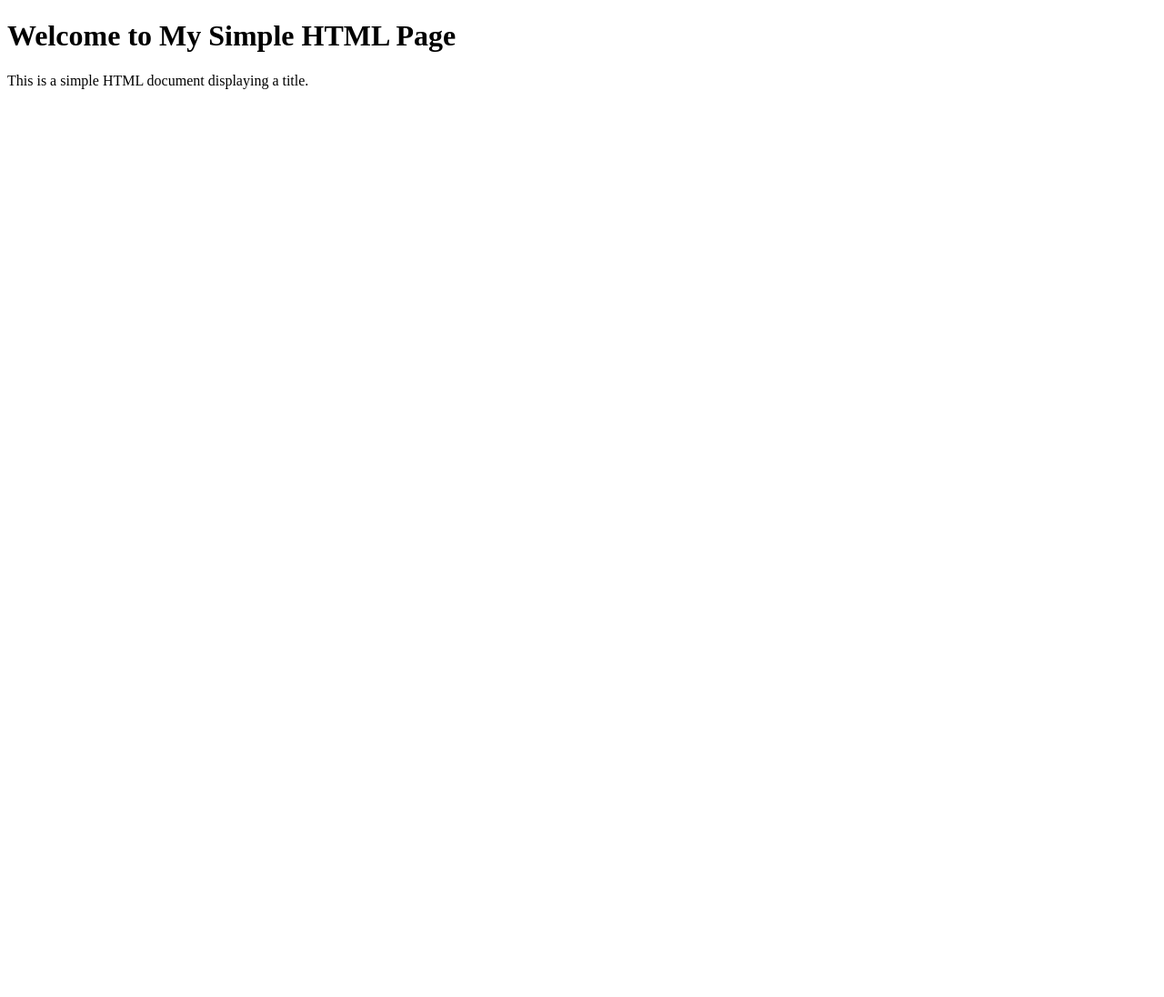
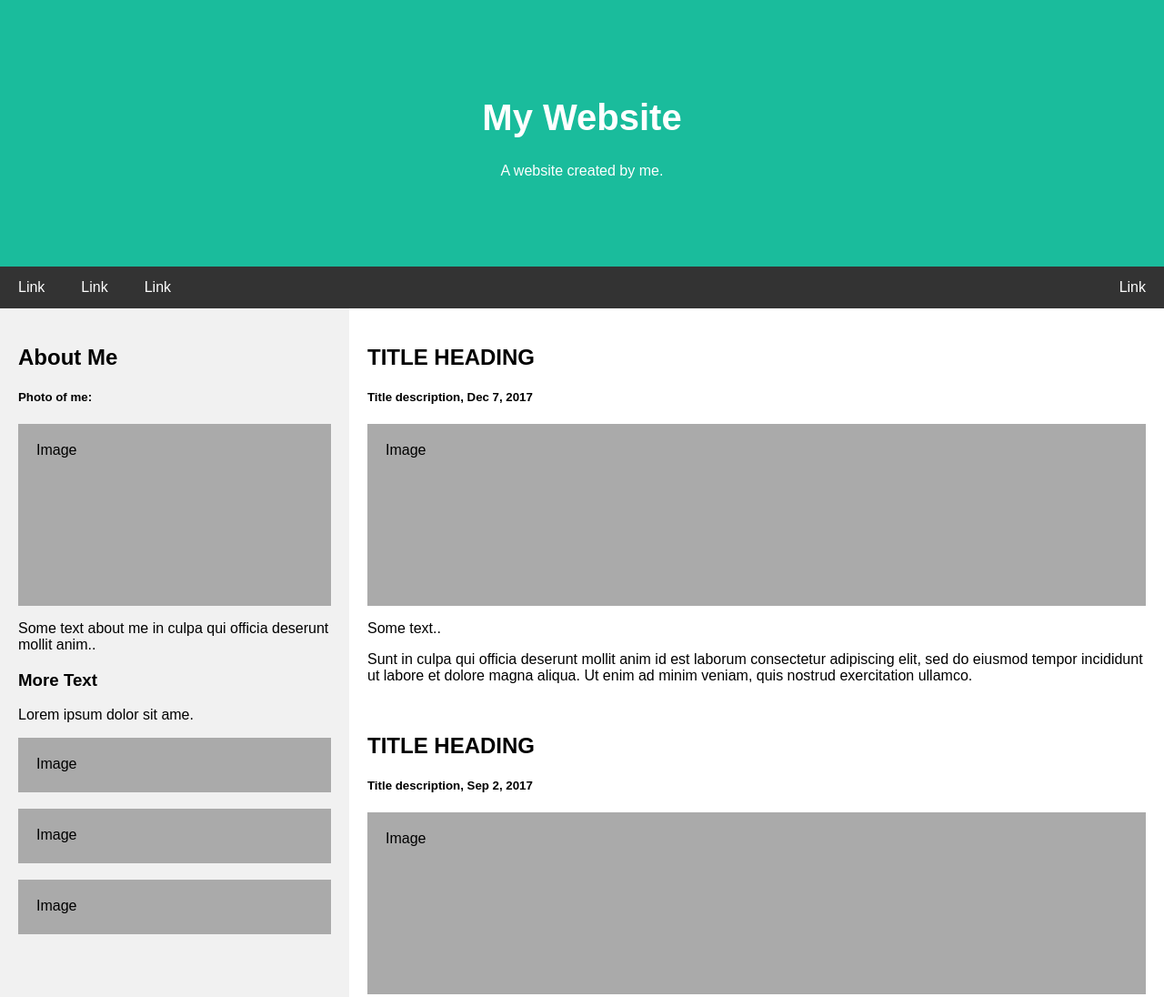
Before and after one commit to PiraisoodiRobot/check, a plain HTML site: page index.html in a window 1280 px wide. Shown: the top 1096 px of the page at 91% size. Before the commit the page ends 800 px from the top, so only its background shows below. Drawn offline with Linux system fonts and the light colour scheme.

Commit message:
Update index.html

```diff
--- a/index.html
+++ b/index.html
@@ -1,12 +1,159 @@
 <!DOCTYPE html>
 <html lang="en">
 <head>
-    <meta charset="UTF-8">
-    <meta name="viewport" content="width=device-width, initial-scale=1.0">
-    <title>My Simple HTML Page</title>
+<title>Page Title</title>
+<meta charset="UTF-8">
+<meta name="viewport" content="width=device-width, initial-scale=1">
+<style>
+* {
+  box-sizing: border-box;
+}
+
+/* Style the body */
+body {
+  font-family: Arial, Helvetica, sans-serif;
+  margin: 0;
+}
+
+/* Header/logo Title */
+.header {
+  padding: 80px;
+  text-align: center;
+  background: #1abc9c;
+  color: white;
+}
+
+/* Increase the font size of the heading */
+.header h1 {
+  font-size: 40px;
+}
+
+/* Style the top navigation bar */
+.navbar {
+  overflow: hidden;
+  background-color: #333;
+}
+
+/* Style the navigation bar links */
+.navbar a {
+  float: left;
+  display: block;
+  color: white;
+  text-align: center;
+  padding: 14px 20px;
+  text-decoration: none;
+}
+
+/* Right-aligned link */
+.navbar a.right {
+  float: right;
+}
+
+/* Change color on hover */
+.navbar a:hover {
+  background-color: #ddd;
+  color: black;
+}
+
+/* Column container */
+.row {
+  display: -ms-flexbox; /* IE10 */
+  display: flex;
+  -ms-flex-wrap: wrap; /* IE10 */
+  flex-wrap: wrap;
+}
+
+/* Create two unequal columns that sits next to each other */
+/* Sidebar/left column */
+.side {
+  -ms-flex: 30%; /* IE10 */
+  flex: 30%;
+  background-color: #f1f1f1;
+  padding: 20px;
+}
+
+/* Main column */
+.main {
+  -ms-flex: 70%; /* IE10 */
+  flex: 70%;
+  background-color: white;
+  padding: 20px;
+}
+
+/* Fake image, just for this example */
+.fakeimg {
+  background-color: #aaa;
+  width: 100%;
+  padding: 20px;
+}
+
+/* Footer */
+.footer {
+  padding: 20px;
+  text-align: center;
+  background: #ddd;
+}
+
+/* Responsive layout - when the screen is less than 700px wide, make the two columns stack on top of each other instead of next to each other */
+@media screen and (max-width: 700px) {
+  .row {
+    flex-direction: column;
+  }
+}
+
+/* Responsive layout - when the screen is less than 400px wide, make the navigation links stack on top of each other instead of next to each other */
+@media screen and (max-width: 400px) {
+  .navbar a {
+    float: none;
+    width: 100%;
+  }
+}
+</style>
 </head>
 <body>
-    <h1>Welcome to My Simple HTML Page</h1>
-    <p>This is a simple HTML document displaying a title.</p>
+
+<div class="header">
+  <h1>My Website</h1>
+  <p>A website created by me.</p>
+</div>
+
+<div class="navbar">
+  <a href="#">Link</a>
+  <a href="#">Link</a>
+  <a href="#">Link</a>
+  <a href="#" class="right">Link</a>
+</div>
+
+<div class="row">
+  <div class="side">
+    <h2>About Me</h2>
+    <h5>Photo of me:</h5>
+    <div class="fakeimg" style="height:200px;">Image</div>
+    <p>Some text about me in culpa qui officia deserunt mollit anim..</p>
+    <h3>More Text</h3>
+    <p>Lorem ipsum dolor sit ame.</p>
+    <div class="fakeimg" style="height:60px;">Image</div><br>
+    <div class="fakeimg" style="height:60px;">Image</div><br>
+    <div class="fakeimg" style="height:60px;">Image</div>
+  </div>
+  <div class="main">
+    <h2>TITLE HEADING</h2>
+    <h5>Title description, Dec 7, 2017</h5>
+    <div class="fakeimg" style="height:200px;">Image</div>
+    <p>Some text..</p>
+    <p>Sunt in culpa qui officia deserunt mollit anim id est laborum consectetur adipiscing elit, sed do eiusmod tempor incididunt ut labore et dolore magna aliqua. Ut enim ad minim veniam, quis nostrud exercitation ullamco.</p>
+    <br>
+    <h2>TITLE HEADING</h2>
+    <h5>Title description, Sep 2, 2017</h5>
+    <div class="fakeimg" style="height:200px;">Image</div>
+    <p>Some text..</p>
+    <p>Sunt in culpa qui officia deserunt mollit anim id est laborum consectetur adipiscing elit, sed do eiusmod tempor incididunt ut labore et dolore magna aliqua. Ut enim ad minim veniam, quis nostrud exercitation ullamco.</p>
+  </div>
+</div>
+
+<div class="footer">
+  <h2>Footer</h2>
+</div>
+
 </body>
 </html>
```
